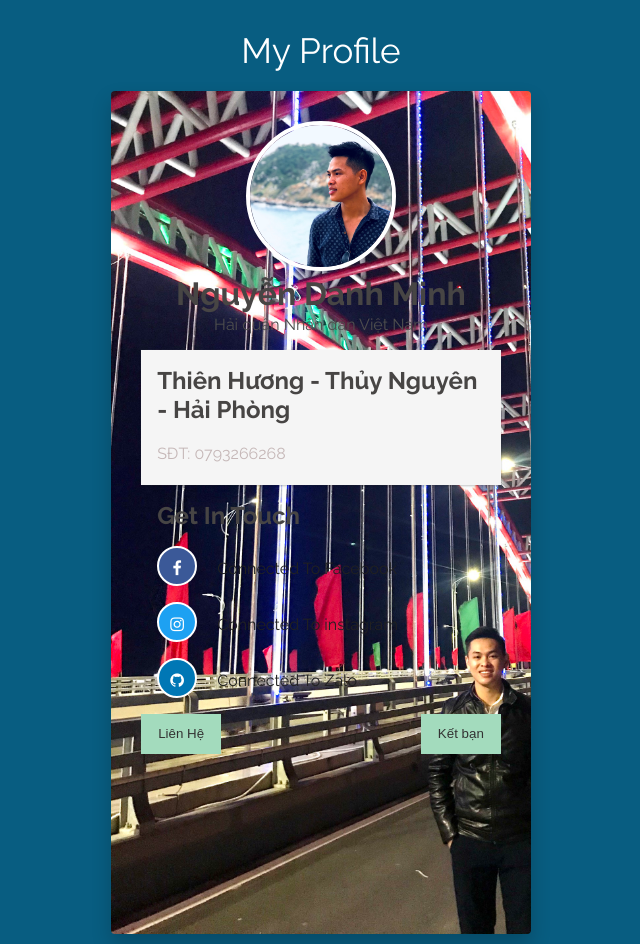
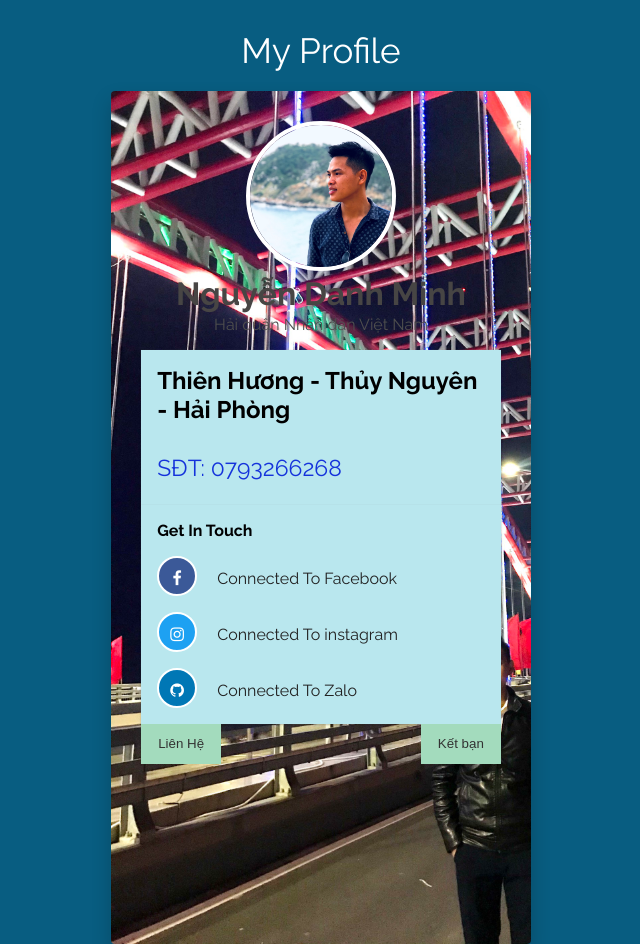
Before and after one commit to hadesvnAL/nguyendanhminh, a plain HTML site: page index.html in a window 1280 px wide. Shown: the top 944 px of the page, without its empty margins (319-959 px from the left). Drawn offline with Linux system fonts and the light colour scheme.

Commit message:
Update style.css

```diff
--- a/css/style.css
+++ b/css/style.css
@@ -77,7 +77,7 @@ h1 {
     width: 26.2%;
     padding: .5em;
     text-align: center;
-    background: #d3aefe;
+    background: #5a2399;
 }
 .wthree_tab_grid_sub_left h5 {
     font-size: 1.5em !important;
@@ -92,31 +92,37 @@ h1 {
 .wthree_tab_grid_sub_left:nth-child(2) {
     margin: 0 1em;
 }
+.w3-message,.w3ls-touch{
+    padding: 1em;
+    box-shadow: 0 0px 1px rgba(197, 197, 197, 0.19),0 1px 2px rgba(0, 0, 0, 0.24);
+    background: rgb(185, 231, 238);
+}
 /* .w3-message,.w3ls-touch{
     padding: 1em;
-    box-shadow: 0 0px 1px rgba(197, 197, 197, 0.19),0 1px 2px rgba(0, 0, 0, 0.24);
-    background: rgb(253, 253, 253);
+    box-shadow: 0 0px 1px rgba(0, 243, 243, 0.19),0 1px 2px rgba(11, 247, 216, 0.24);
+    background: rgb(180, 219, 226);
 } */
-.w3-message{
-    padding: 1em;
-    box-shadow: 0 0px 1px rgba(197, 197, 197, 0.19),0 1px 2px rgba(0, 0, 0, 0.24);
-    background: rgb(245, 245, 245);
-}
-.w3-message h5,.w3ls-touch h5{
-	color:#474544;
+.w3-message h5{
+	color:#000000;
 	font-size:1.5em;
 	margin:0;
 }
 .w3-message p{
-	color:#c5b7b7;
-	font-size:16px;
+	color:#1533db;
+	font-size:23px;
 	margin:1em 0 0 0;
 	line-height:1.8em;
 }
-
-.w3ls-touch{
+.w3ls-touch h5{
+	color:#000102;
+	font-size:1em;
+	margin:0;
+}
+/* .w3ls-touch{
 	padding: 1em;
-}
+    box-shadow: 0 0px 1px rgba(0, 243, 243, 0.19),0 1px 2px rgba(11, 247, 216, 0.24);
+    background: rgb(180, 219, 226);
+} */
 .social {
 	margin: 1em 0 0 0;
 }
```
